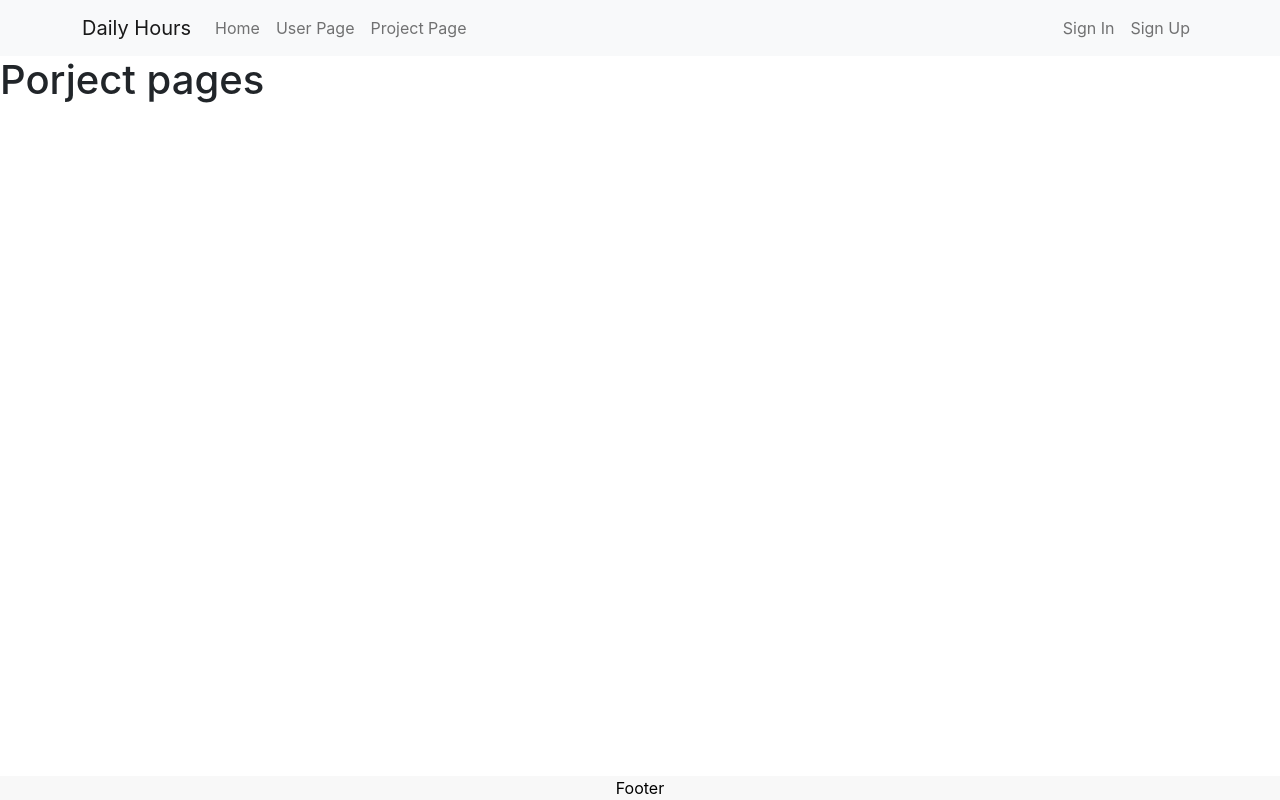
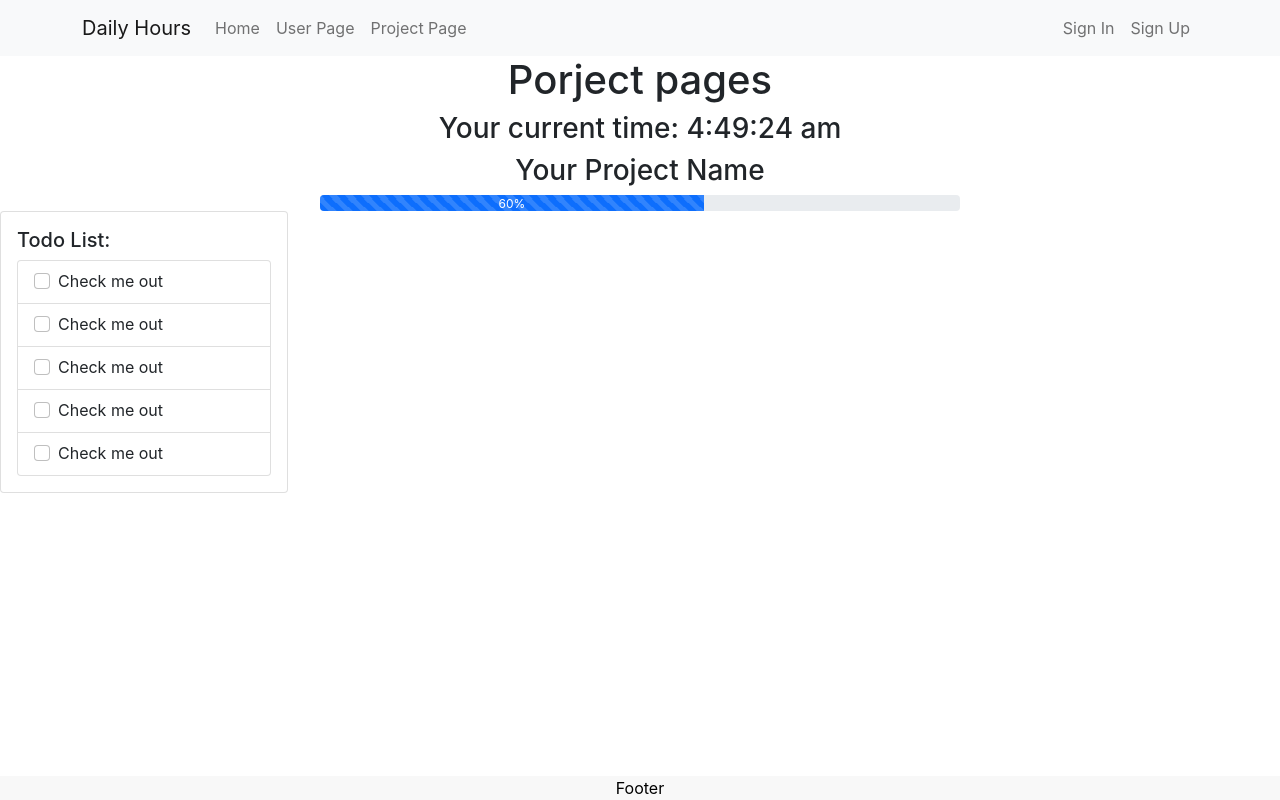
Before and after one commit to AndresF97/WorldSchedule, a React (Create React App) app: page /Project in a window 1280 px wide. Built offline with nearby package versions, Linux system fonts and the light colour scheme.

Commit message:
started on the project pages

```diff
--- a/src/pages/projectsPage.js
+++ b/src/pages/projectsPage.js
@@ -1,14 +1,52 @@
-import React, { Component } from "react"
+import React, { Component } from "react";
+import { Col, Row,Card,ProgressBar,ListGroup,Form } from "react-bootstrap";
 import moment from "moment-timezone"
 
 
+
+
 class projectsPage extends Component{
+    //Setting state
+    state={
+        currentTime:"",
+        projectName:"Your Project Name",
+        currentProgress:60
+    }
+    //Component Mounted
+    componentDidMount(){
+        setInterval(()=> this.getCurrentTime(),1000)
+
+    }
+    getCurrentTime= ()=>{
+        this.setState({currentTime: moment().format('h:mm:ss a')})
+    }
     render(){
         return(
         <div>
-            <h1>Porject pages</h1>
+            <h1 className="text-center">Porject pages</h1>
+            <h3 className="text-center">Your current time: {this.state.currentTime}</h3>
+            <h3 className="text-center">{this.state.projectName}</h3>
+            <ProgressBar style={{width:'50%',display:'block',marginLeft:'auto',marginRight:'auto',textAlign:"center"}}animated now={this.state.currentProgress} label={`${this.state.currentProgress}%`} />
+            <Row>
+                <Col className="mr-1">
+                <Card style={{ width: '18rem' }}>
+                    <Card.Body>
+                        <Card.Title>Todo List:</Card.Title>
+                        <Card.Text>
+                        <ListGroup>
+                            <ListGroup.Item><Form.Check type="checkbox" label="Check me out" /> </ListGroup.Item>
+                            <ListGroup.Item><Form.Check type="checkbox" label="Check me out" /> </ListGroup.Item>
+                            <ListGroup.Item><Form.Check type="checkbox" label="Check me out" /> </ListGroup.Item>
+                            <ListGroup.Item><Form.Check type="checkbox" label="Check me out" /> </ListGroup.Item>
+                            <ListGroup.Item><Form.Check type="checkbox" label="Check me out" /> </ListGroup.Item>
+                        </ListGroup>
+                        </Card.Text>
+                    </Card.Body>
+                </Card>
+                </Col>
+            </Row>
+        </div>
 
-        </div>
         )
     }
 
```
